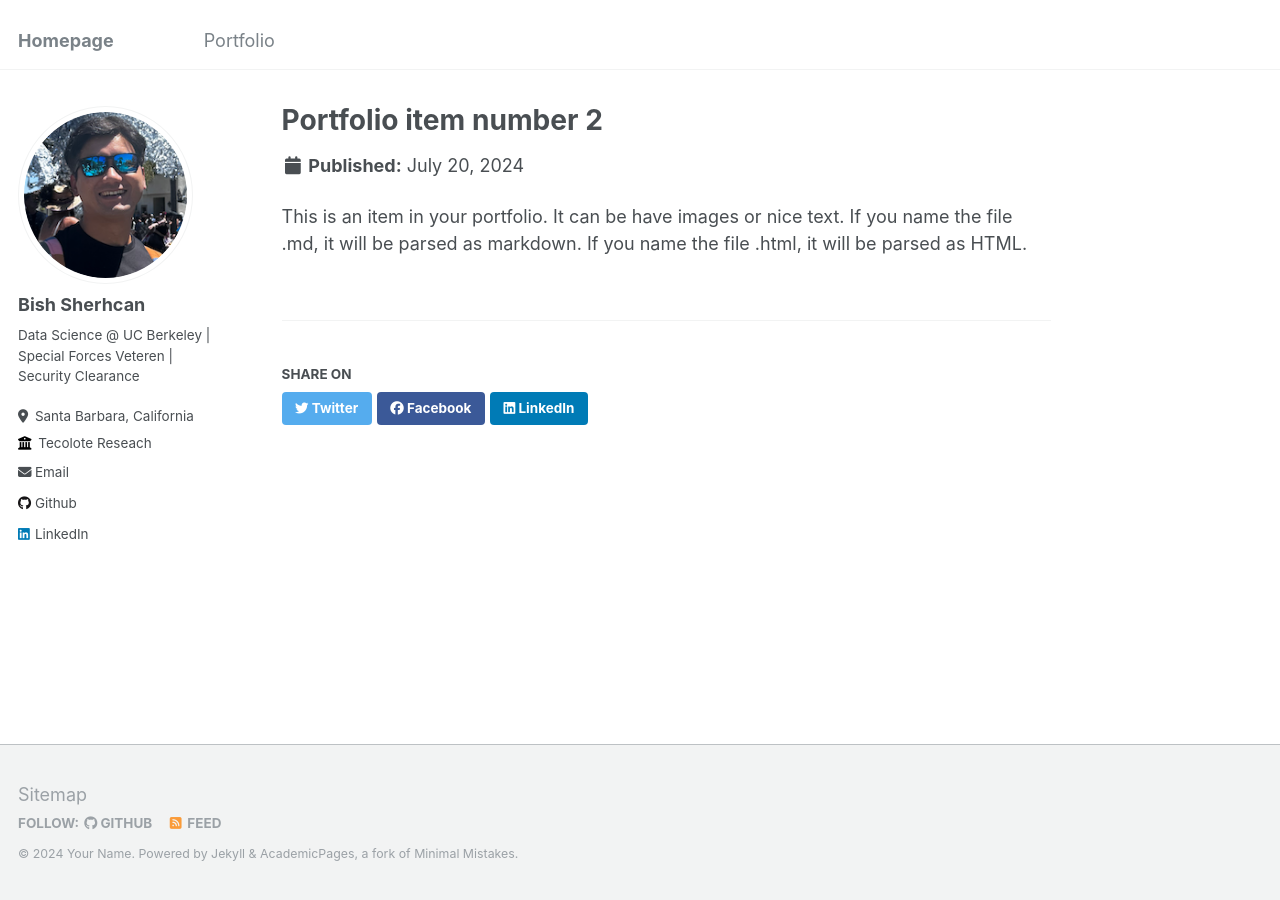
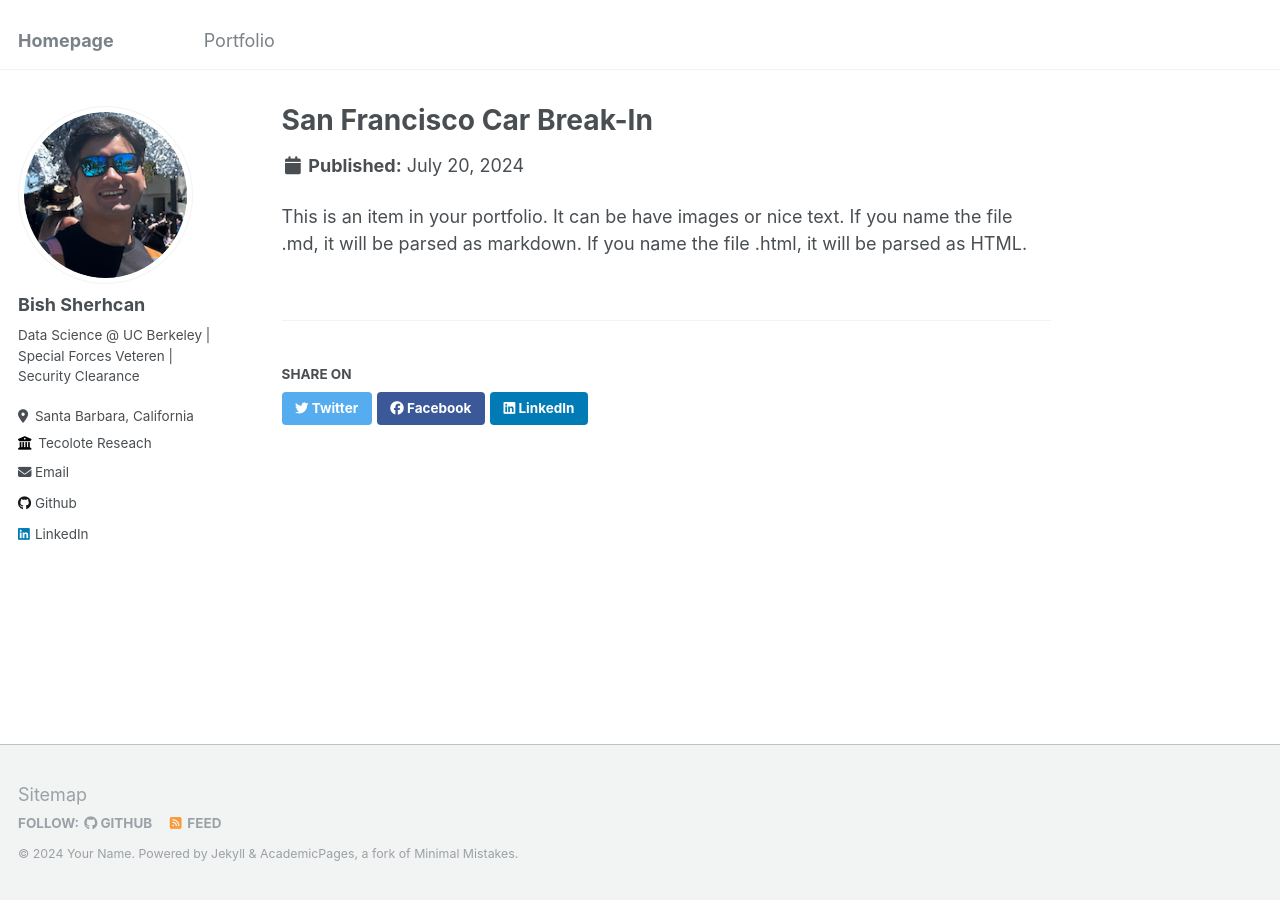
Before and after one commit to bishchan/bishchan.github.io, a Jekyll site: the page built from _portfolio/portfolio-2.html, in a window 1280 px wide. Built offline with Jekyll 4.4.1, drawn with Linux system fonts in a browser that asks for light colours.

Commit message:
Update portfolio-2.html

```diff
--- a/_portfolio/portfolio-2.html
+++ b/_portfolio/portfolio-2.html
@@ -1,6 +1,6 @@
 ---
-title: "Portfolio item number 2"
-excerpt: "Short description of portfolio item number 2 <br/><img src='/images/500x300.png'>"
+title: "San Francisco Car Break-In"
+excerpt: "Short description of portfolio item number 2 <br/><img src='/images/sf_car.png' height = '400' width = '400'>"
 collection: portfolio
 ---
 
```
